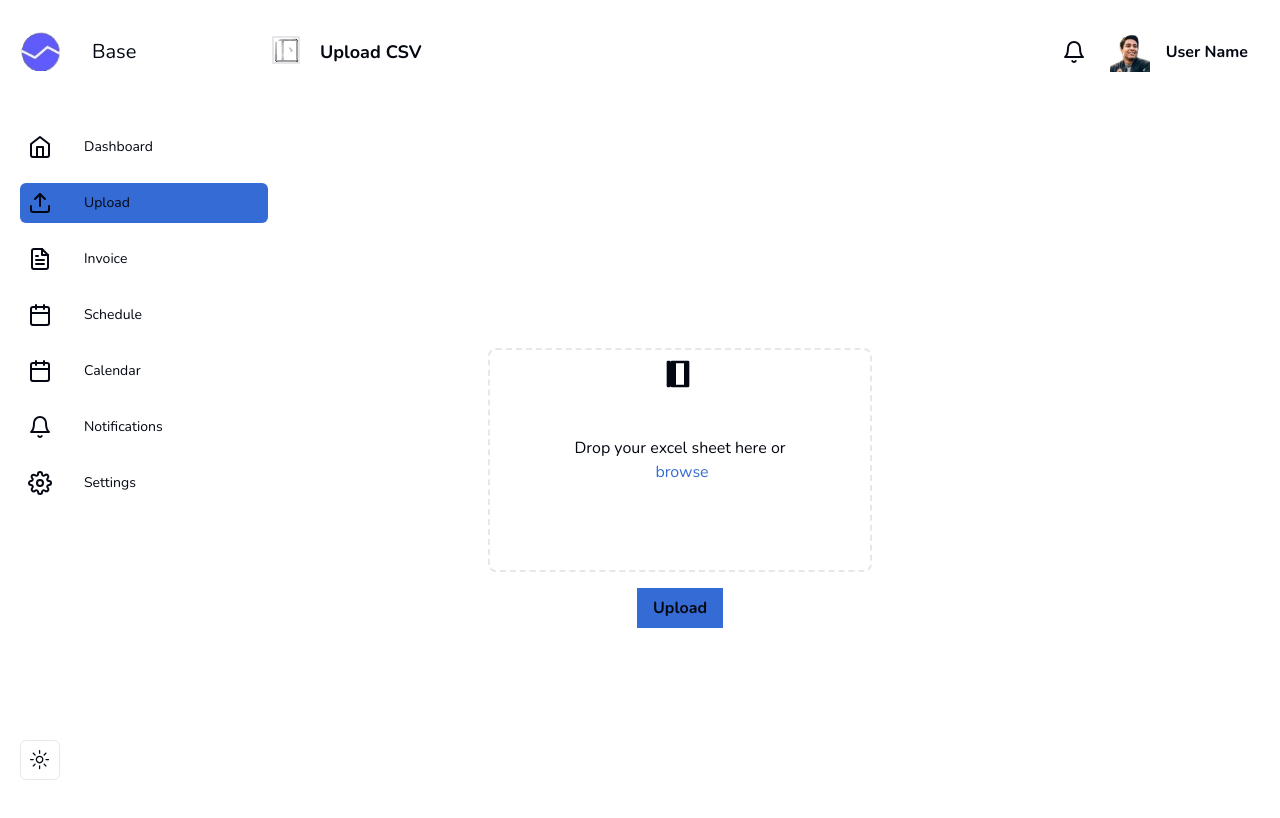
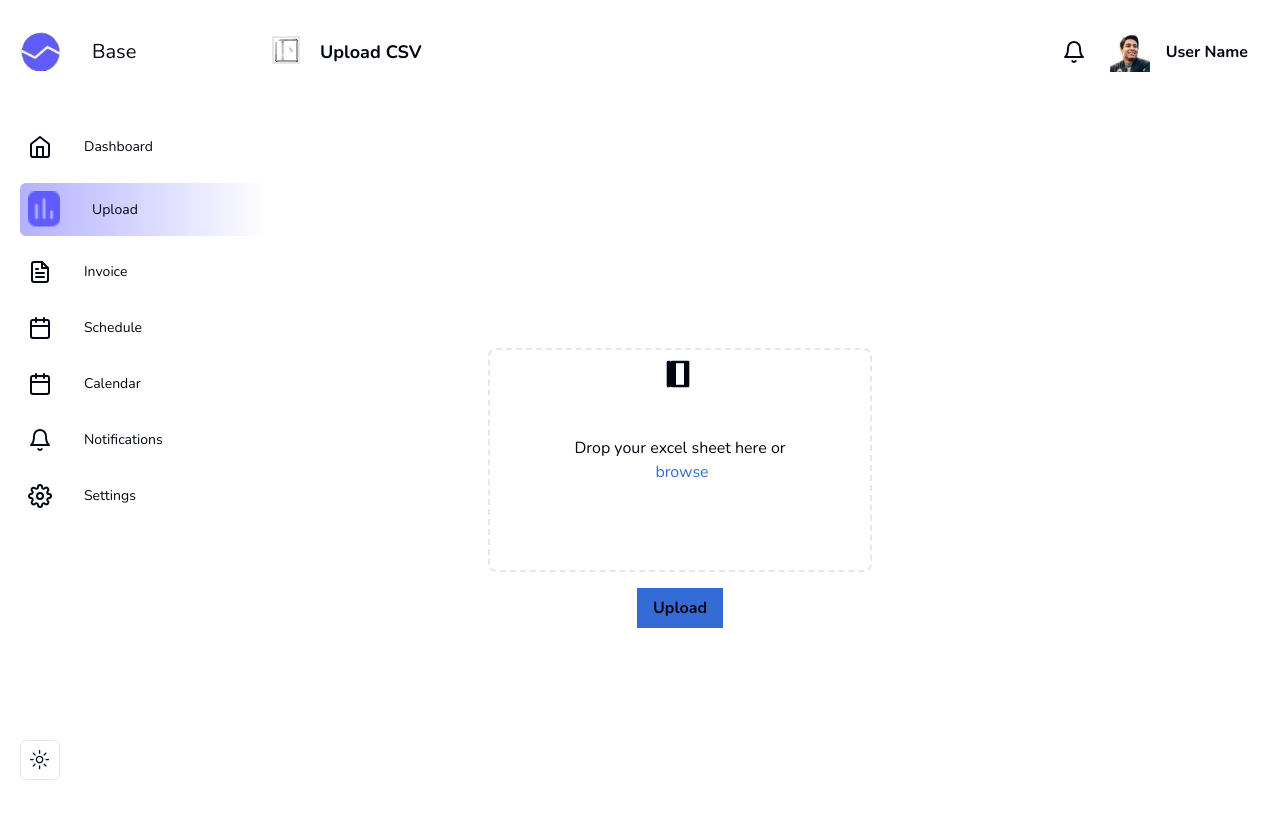
Before and after one commit to ThatRandomGuy09/assignment-app, a Next.js app: page /dashboard in a window 1280 px wide. Shown: the top 818 px of the page. Built offline with nearby package versions, Linux system fonts and the light colour scheme.

Commit message:
Sidebar Section Final Updates

```diff
--- a/components/Sidebar.tsx
+++ b/components/Sidebar.tsx
@@ -2,7 +2,6 @@
 import { useState } from "react";
 import {
   FiHome,
-  FiUpload,
   FiFileText,
   FiCalendar,
   FiBell,
@@ -11,7 +10,9 @@ import {
 import Image from "next/image";
 import logo from "../public/logoo.png";
 import menuIcon from "../public/hamburger.png";
+import uploadIcon from "../public/Chart.png";
 import { ModeToggle } from "./toggle-mode";
+
 
 const Sidebar = () => {
   const [isOpen, setIsOpen] = useState(true);
@@ -49,7 +50,8 @@ const Sidebar = () => {
         <ul className="pt-6 flex-grow">
           <li
             className={`flex rounded-md p-2 cursor-pointer hover:bg-light-white text-gray-300 text-sm items-center gap-x-8 ${
-              activeSection === "Dashboard" && "bg-[#346BD4]"
+              activeSection === "Dashboard" &&
+              "bg-gradient-to-r from-[rgba(172,169,255,0.91)] to-[rgba(172,169,255,0)]"
             } font-nunito mb-4`}
             onClick={() => setActiveSection("Dashboard")}
           >
@@ -60,16 +62,24 @@ const Sidebar = () => {
           </li>
           <li
             className={`flex rounded-md p-2 cursor-pointer hover:bg-light-white text-gray-300 text-sm items-center gap-x-8 ${
-              activeSection === "Upload" && "bg-[#346BD4]"
+              activeSection === "Upload" &&
+              "bg-gradient-to-r from-[rgba(172,169,255,0.91)] to-[rgba(172,169,255,0)]"
             } font-nunito mb-4`}
             onClick={() => setActiveSection("Upload")}
           >
-            <FiUpload className="text-2xl" />
-            {isOpen && <span className="origin-left duration-200">Upload</span>}
+            <Image
+              src={uploadIcon}
+              width={32}
+              height={32}
+              alt="Upload"
+              className="text-2xl"
+            />
+            {isOpen && <span className="origin-left duration-200 text-blue-500">Upload</span>}
           </li>
           <li
             className={`flex rounded-md p-2 cursor-pointer hover:bg-light-white text-gray-300 text-sm items-center gap-x-8 ${
-              activeSection === "Invoice" && "bg-[#346BD4]"
+              activeSection === "Invoice" &&
+              "bg-gradient-to-r from-[rgba(172,169,255,0.91)] to-[rgba(172,169,255,0)]"
             } font-nunito mb-4`}
             onClick={() => setActiveSection("Invoice")}
           >
@@ -80,7 +90,8 @@ const Sidebar = () => {
           </li>
           <li
             className={`flex rounded-md p-2 cursor-pointer hover:bg-light-white text-gray-300 text-sm items-center gap-x-8 ${
-              activeSection === "Schedule" && "bg-[#346BD4]"
+              activeSection === "Schedule" &&
+              "bg-gradient-to-r from-[rgba(172,169,255,0.91)] to-[rgba(172,169,255,0)]"
             } font-nunito mb-4`}
             onClick={() => setActiveSection("Schedule")}
           >
@@ -91,7 +102,8 @@ const Sidebar = () => {
           </li>
           <li
             className={`flex rounded-md p-2 cursor-pointer hover:bg-light-white text-gray-300 text-sm items-center gap-x-8 ${
-              activeSection === "Calendar" && "bg-[#346BD4]"
+              activeSection === "Calendar" &&
+              "bg-gradient-to-r from-[rgba(172,169,255,0.91)] to-[rgba(172,169,255,0)]"
             } font-nunito mb-4`}
             onClick={() => setActiveSection("Calendar")}
           >
@@ -102,7 +114,8 @@ const Sidebar = () => {
           </li>
           <li
             className={`flex rounded-md p-2 cursor-pointer hover:bg-light-white text-gray-300 text-sm items-center gap-x-8 ${
-              activeSection === "Notifications" && "bg-[#346BD4]"
+              activeSection === "Notifications" &&
+              "bg-gradient-to-r from-[rgba(172,169,255,0.91)] to-[rgba(172,169,255,0)]"
             } font-nunito mb-4`}
             onClick={() => setActiveSection("Notifications")}
           >
@@ -113,7 +126,8 @@ const Sidebar = () => {
           </li>
           <li
             className={`flex rounded-md p-2 cursor-pointer hover:bg-light-white text-gray-300 text-sm items-center gap-x-8 ${
-              activeSection === "Settings" && "bg-[#346BD4]"
+              activeSection === "Settings" &&
+              "bg-gradient-to-r from-[rgba(172,169,255,0.91)] to-[rgba(172,169,255,0)]"
             } font-nunito`}
             onClick={() => setActiveSection("Settings")}
           >
```
